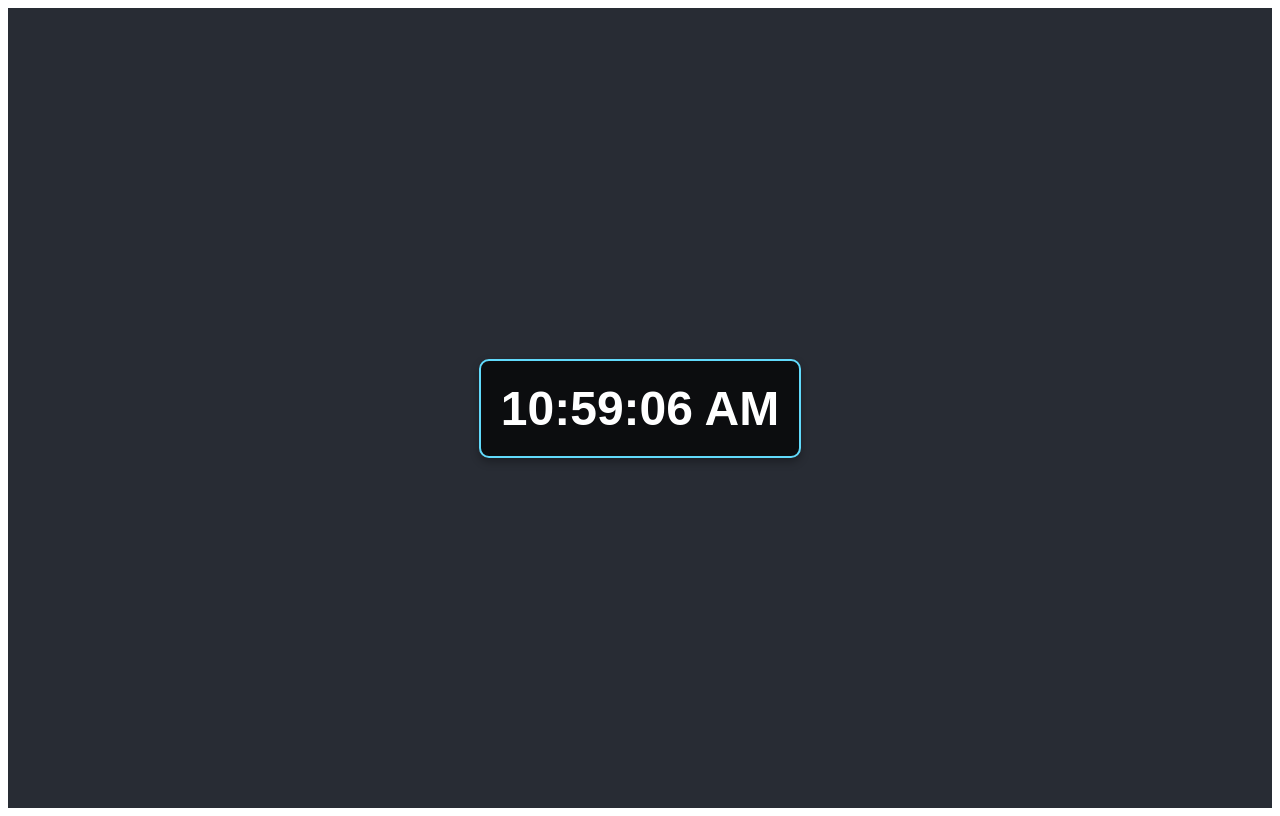
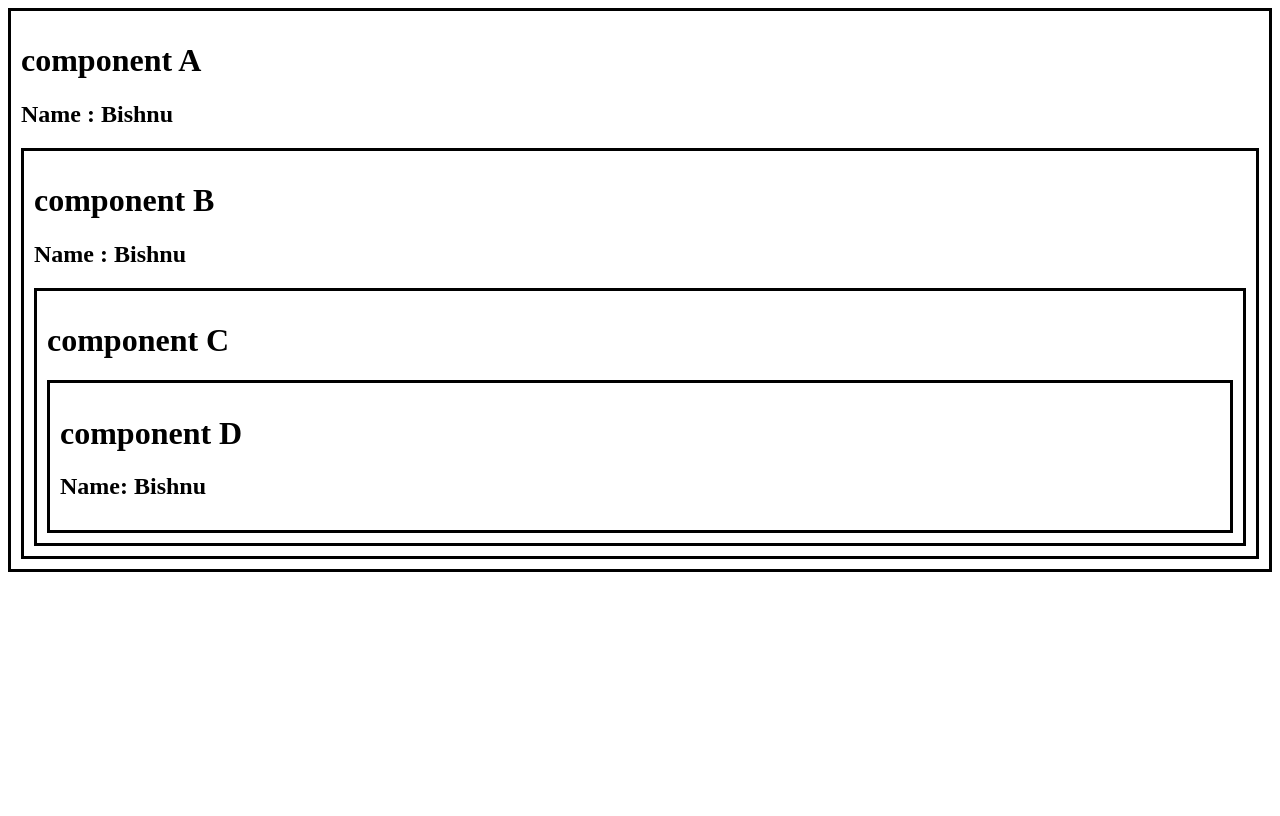
Before and after one commit to bishnulimbu/RRepo1, a React (Vite) app in the folder my-react-app/: page / in a window 1280 px wide. Built offline with nearby package versions, Linux system fonts and the light colour scheme.

Commit message:
updated app jsx file

```diff
--- a/my-react-app/src/App.jsx
+++ b/my-react-app/src/App.jsx
@@ -17,6 +17,7 @@ import CarObject from "./CarObject.jsx";
 import ToDoList from "./ToDoList.jsx";
 import WinSize from "./WinSize.jsx";
 import Clock from "./Clock.jsx";
+import ComponentA from "./ComponentTrial/ComponentA.jsx";
 
 function App() {
   const list1 = [
@@ -62,7 +63,8 @@ function App() {
       {/* <CarObject /> */}
       {/* <ToDoList /> */}
       {/* <WinSize /> */}
-      <Clock />
+      {/* <Clock /> */}
+      <ComponentA />
     </>
   );
 }
```
